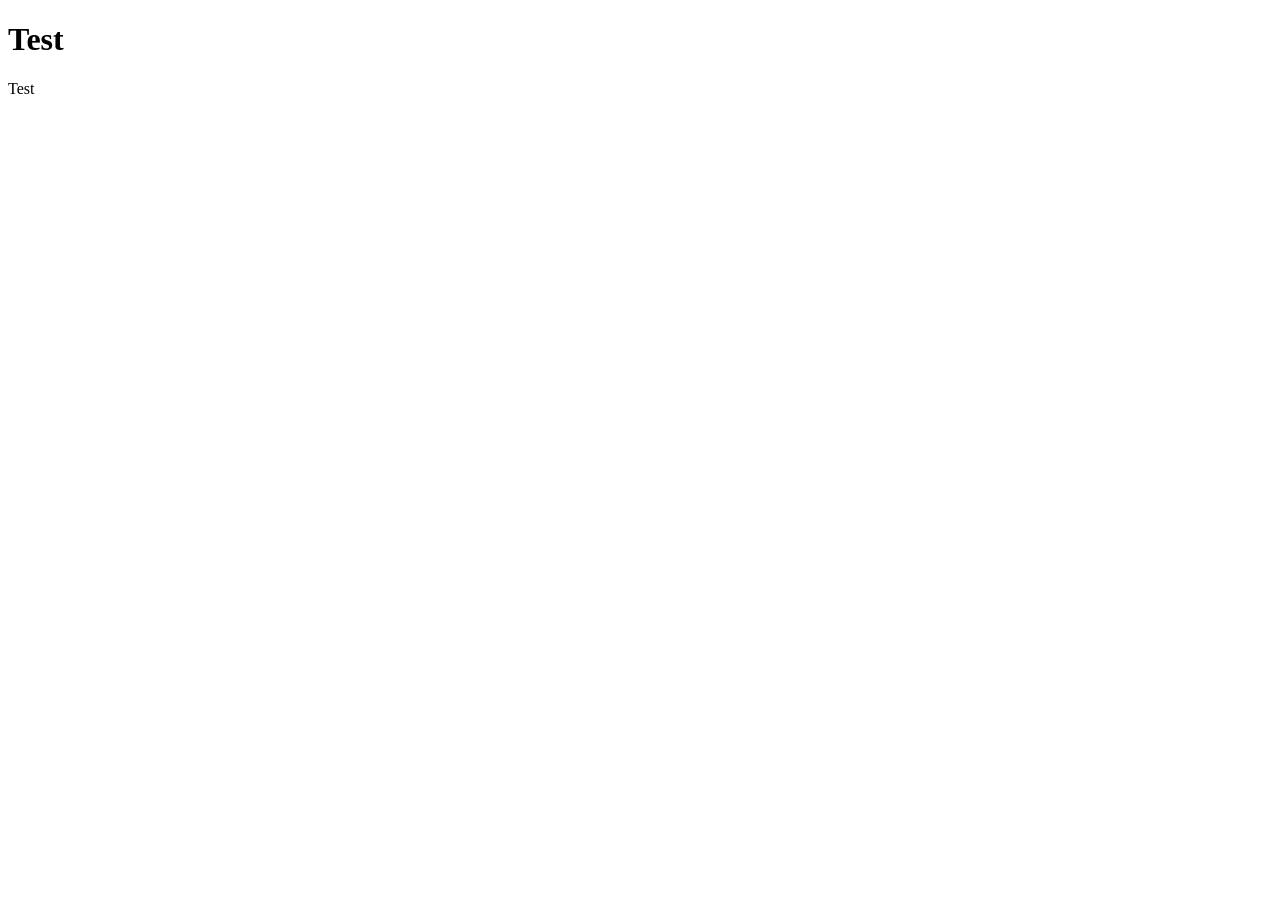
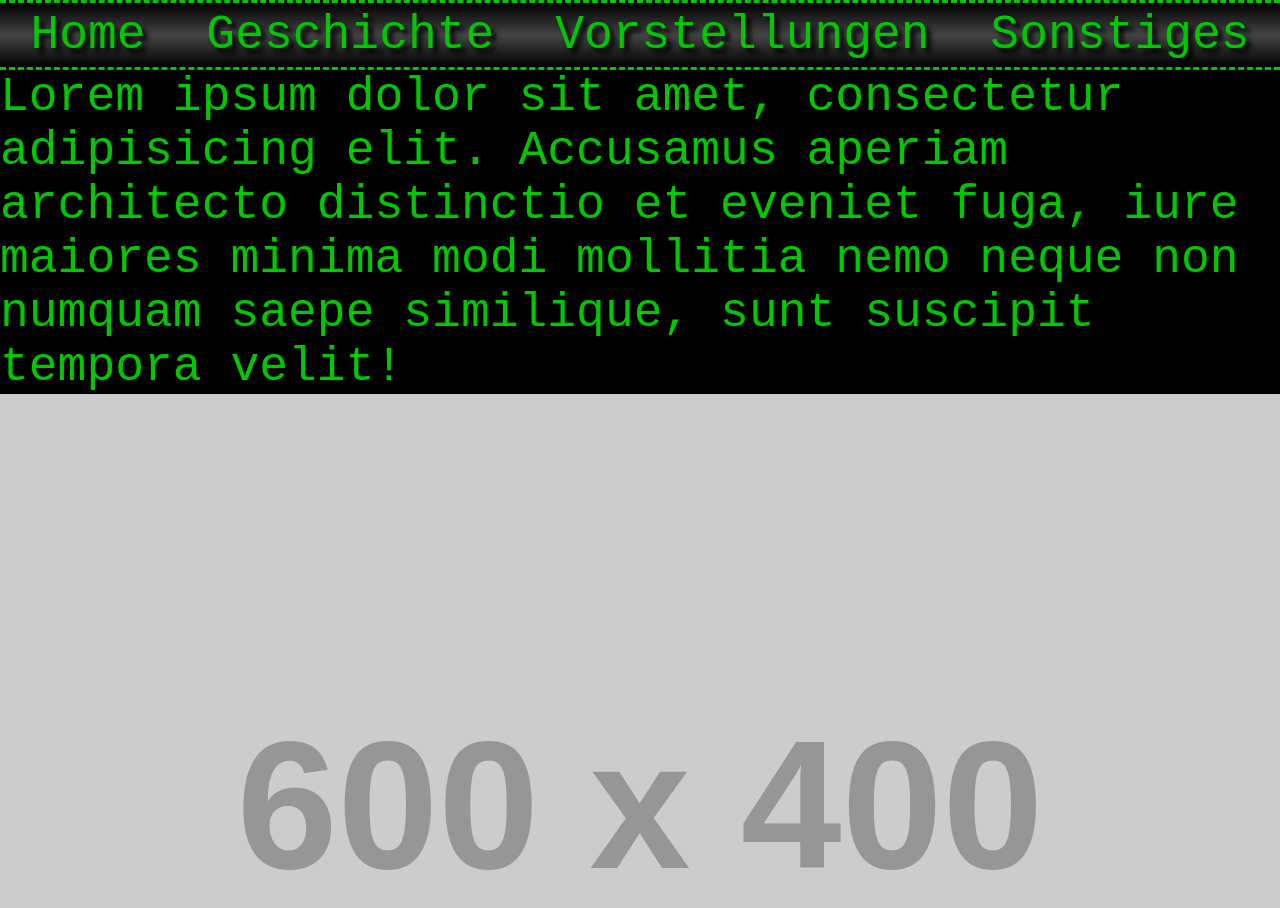
Before and after one commit to svzimmermann/textadventures-website, a plain HTML site: page index.html in a window 1280 px wide. Shown: the top 908 px of the page. Before the commit the page ends 800 px from the top, so only its background shows below. Drawn offline with Linux system fonts and the light colour scheme; placeholder pictures from the web are drawn by us.

Commit message:
Modify main.css.

```diff
--- a/index.html
+++ b/index.html
@@ -3,9 +3,41 @@
     <head>
         <title>Test</title>
         <meta charset="UTF-8">
+        <link rel="stylesheet" href="main.css">
     </head>
     <body>
-        <h1>Test</h1>
-        <p>Test</p>
+        <header>
+            <nav>
+                <ul class="navigation">
+                    <li>
+                        <a class="link-navigation" href="/">Home</a>
+                    </li>
+                    <li>
+                        <a class="link-navigation" href="/">Geschichte</a>
+                    </li>
+                    <li>
+                        <a class="link-navigation" href="/">Vorstellungen</a>
+                    </li>
+                    <li>
+                        <a class="link-navigation" href="/">Sonstiges</a>
+                    </li>
+                </ul>
+            </nav>
+        </header>
+        <main>
+            <section class="seitenbeschreibung">
+                <p>
+                    Lorem ipsum dolor sit amet, consectetur adipisicing elit. Accusamus aperiam architecto distinctio et eveniet fuga, iure maiores minima modi mollitia nemo neque non numquam saepe similique, sunt suscipit tempora velit!
+                </p>
+            </section>
+            <figure class="beispielscreenshot">
+                <img src="https://placehold.co/600x400" alt="TODO">
+            </figure>
+            <section class="sektionsbeschreibungen">
+                <p>
+                    Lorem ipsum dolor sit amet, consectetur adipisicing elit. Ea esse id libero nisi perferendis sequi soluta unde ut, voluptates voluptatum. Accusamus aliquam assumenda libero magnam nulla obcaecati quam soluta totam.
+                </p>
+            </section>
+        </main>
     </body>
 </html>
--- a/main.css
+++ b/main.css
@@ -0,0 +1,85 @@
+/*CSS-Zurücksetzung*/
+* {
+    margin: 0;
+    padding: 0;
+    box-sizing: border-box;
+}
+
+body {
+    display: flex;
+    flex-wrap: wrap;
+    flex-direction: column;
+    min-height: 100vh;
+    background-color: black;
+    color: #00C800;
+    font-family: monospace;
+    /*  Schriftgröße  */
+    font-size: 3rem;
+}
+
+header, main {
+    flex-basis: 100%;
+}
+
+header {
+    /*background-color: yellow;*/
+    position: sticky;
+    top: 0;
+    border-bottom: 3px dashed #00C800;
+    border-top: 3px dashed #00C800;
+}
+
+.navigation {
+    background-image: linear-gradient(#000, #444, #000);
+}
+
+.navigation {
+    list-style: none;
+    display: flex;
+    flex-wrap: wrap;
+}
+
+.navigation li {
+    flex-grow: 1;
+    text-align: center;
+    padding: 5px;
+}
+
+.link-navigation,
+.link-navigation:visited {
+    color: #00C800;
+    text-decoration: none;
+    text-shadow: 5px 5px 5px black;
+}
+
+.link-navigation:hover {
+    color: slategrey;
+    transition: color 0.5s;
+}
+
+main {
+    /*background-color: red;*/
+    flex-grow: 1;
+    display: flex;
+    flex-wrap: wrap;
+    justify-content: center;
+    align-content: center;
+    align-items: center;
+}
+
+.seitenbeschreibung, .beispielscreenshot, .sektionsbeschreibungen {
+    flex-basis: 100%;
+}
+
+.beispielscreenshot {
+    flex-basis: 100%;
+}
+
+.beispielscreenshot > img {
+    width: 100%;
+    height: auto;
+}
+
+footer {
+    color: green;
+}
```
Also changed, not shown: 1 other file.
